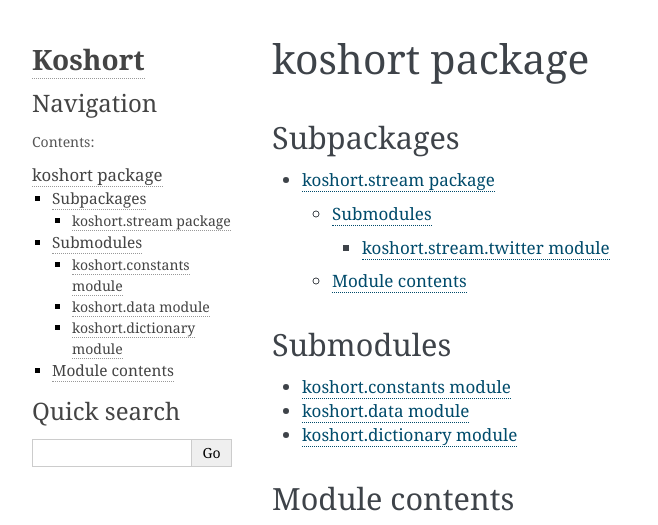
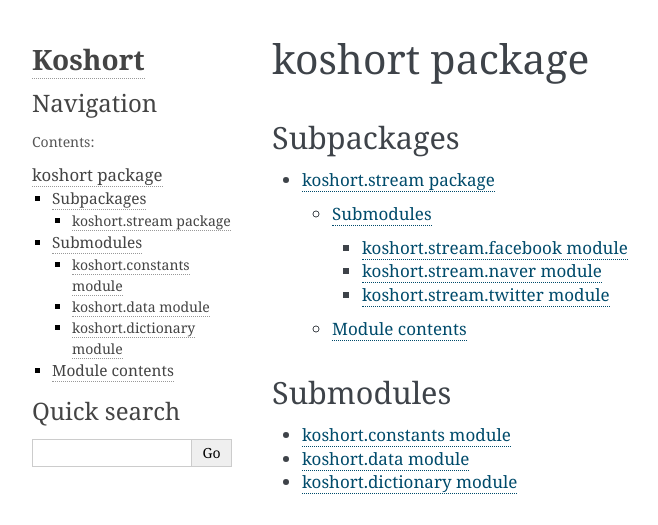
Before and after one commit to koshort/koshort, a Sphinx documentation site: the page built from docs/koshort.rst, in a window 1280 px wide, cut to the strip 0-525 px from the top of the page. Shown: the whole strip, without its empty margins (148-806 px from the left). Built offline with Sphinx 7.4.7, drawn with Linux system fonts in a browser that asks for light colours; the version number could not be read and is left out.

Commit message:
Add docs for new modules

```diff
--- /dev/null
+++ b/docs/koshort.stream.facebook.rst
@@ -0,0 +1,7 @@
+koshort\.stream\.facebook module
+================================
+
+.. automodule:: koshort.stream.facebook
+    :members:
+    :undoc-members:
+    :show-inheritance:
--- /dev/null
+++ b/docs/koshort.stream.naver.rst
@@ -0,0 +1,7 @@
+koshort\.stream\.naver module
+=============================
+
+.. automodule:: koshort.stream.naver
+    :members:
+    :undoc-members:
+    :show-inheritance:
--- a/docs/koshort.stream.rst
+++ b/docs/koshort.stream.rst
@@ -6,6 +6,8 @@
 
 .. toctree::
 
+   koshort.stream.facebook
+   koshort.stream.naver
    koshort.stream.twitter
 
 Module contents
```
